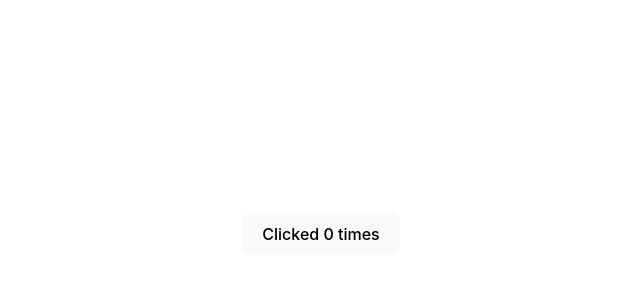
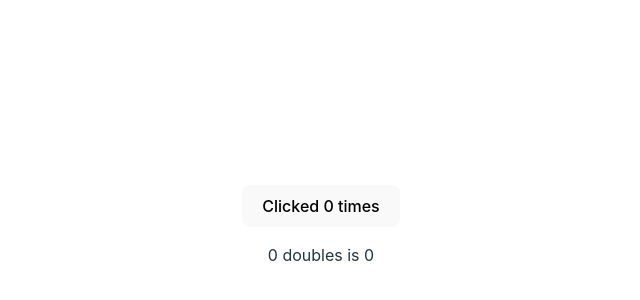
Before and after one commit to jung-ho-1231/study-svelte-tutorial, a Svelte app: page / in a window 1280 px wide. Shown: the part 166-466 px from the top of the page, without its empty margins (319-959 px from the left). Built offline with nearby package versions, Linux system fonts and the light colour scheme.

Commit message:
2. Reactivity - Declarations

```diff
--- a/src/App.svelte
+++ b/src/App.svelte
@@ -1,12 +1,14 @@
 <script>
     let count = 0;
+    $: double = count * 2;
 
-    function incrementCount() {
+    function handleClick() {
         count += 1;
     }
 </script>
 
-
-<button on:click={incrementCount}>
+<button on:click={() => handleClick()}>
     Clicked {count} {count === 1 ? 'time' : 'times'}
 </button>
+
+<p>{count} doubles is {double}</p>
```
